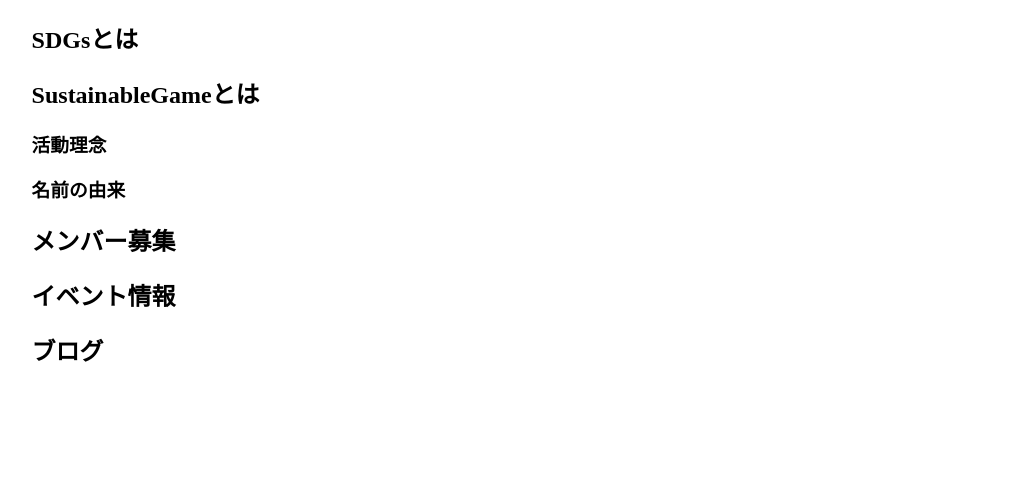
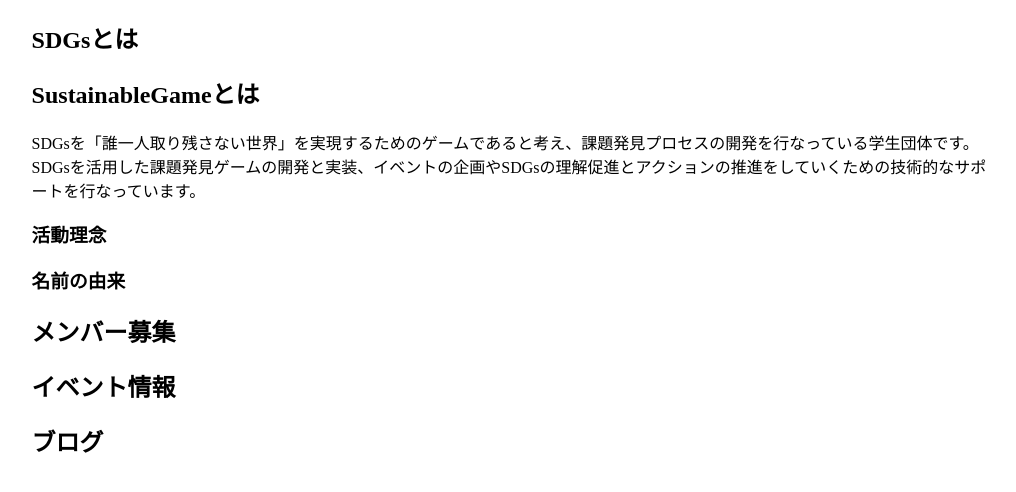
Before and after one commit to sustainable-game/sustainable-game.github.io, a Jekyll site: the page built from index.md, in a window 1280 px wide. Shown: the top 492 px of the page, without its empty margins (130-1146 px from the left). Built offline with Jekyll 4.4.1, drawn with Linux system fonts in a browser that asks for light colours.

Commit message:
add: description of "What is SustainableGame"

```diff
--- a/_layouts/home.html
+++ b/_layouts/home.html
@@ -7,6 +7,8 @@ layout: default
   </div>
   <div>
     <h2>SustainableGameとは</h2>
+    <p>SDGsを「誰一人取り残さない世界」を実現するためのゲームであると考え、課題発見プロセスの開発を行なっている学生団体です。
+      SDGsを活用した課題発見ゲームの開発と実装、イベントの企画やSDGsの理解促進とアクションの推進をしていくための技術的なサポートを行なっています。</p>
     <h3>活動理念</h3>
     <h3>名前の由来</h3>
   </div>
```
